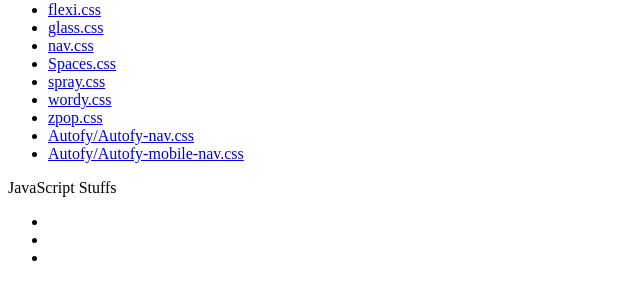
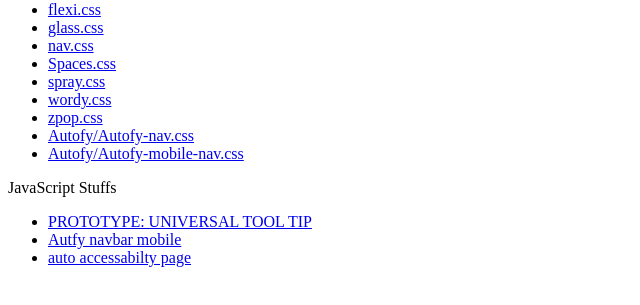
Before and after one commit to 8BitAdam/SnorpCSS, a plain HTML site: page index.html in a window 1280 px wide. Shown: the part 79-384 px from the top of the page, without its empty margins (0-640 px from the left). Drawn offline with Linux system fonts and the light colour scheme.

Commit message:
Modify index.html title and JavaScript links
Updated title and JavaScript links in index.html.

```diff
--- a/index.html
+++ b/index.html
@@ -3,7 +3,7 @@
 <head>
 	<meta charset="utf-8">
 	<meta name="viewport" content="width=device-width, initial-scale=1">
-	<title>Snorp CSS</title>
+	<title>JohnJuggler CSS</title>
 </head>
 <body>
 	<main>
@@ -21,9 +21,9 @@
 		</ul>
         <p>JavaScript Stuffs</p>
         <ul>
-            <li><a href="/js/ToolTips.js"></a></li>
-            <li><a href="/js/Autofy-mobile-nav.js"></a></li>
-            <li><a href="/js/A11y.js"></a></li>
+            <li><a href="/js/ToolTips.js">PROTOTYPE: UNIVERSAL TOOL TIP</a></li>
+            <li><a href="/js/Autofy-mobile-nav.js">Autfy navbar mobile</a></li>
+            <li><a href="/js/A11y.js"> auto accessabilty page</a></li>
         </ul>
 	</main>
 </body>
```
